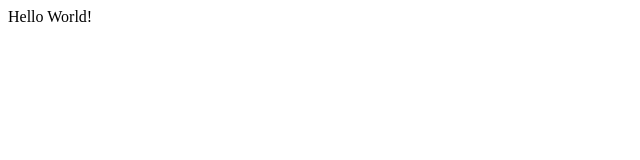
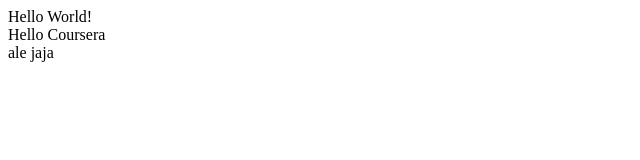
Before and after one commit to kactok/Coursera-Html, a plain HTML site: page index.html in a window 1280 px wide. Shown: the whole page, without its empty margins (0-640 px from the left). Drawn offline with Linux system fonts and the light colour scheme.

Commit message:
new update

```diff
--- a/index.html
+++ b/index.html
@@ -1 +1,3 @@
 <div>Hello World!</div>
+<div>Hello Coursera</div>
+<p1>ale jaja </p1>
```
